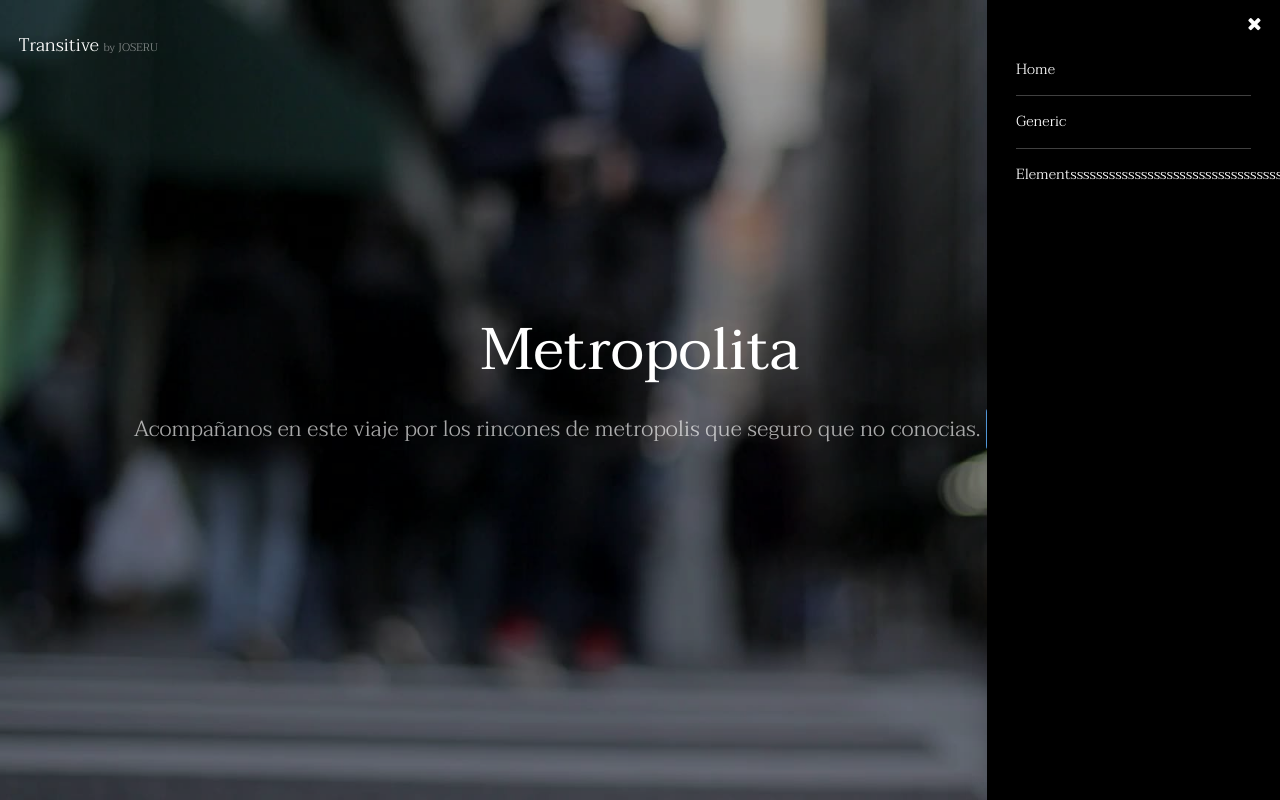
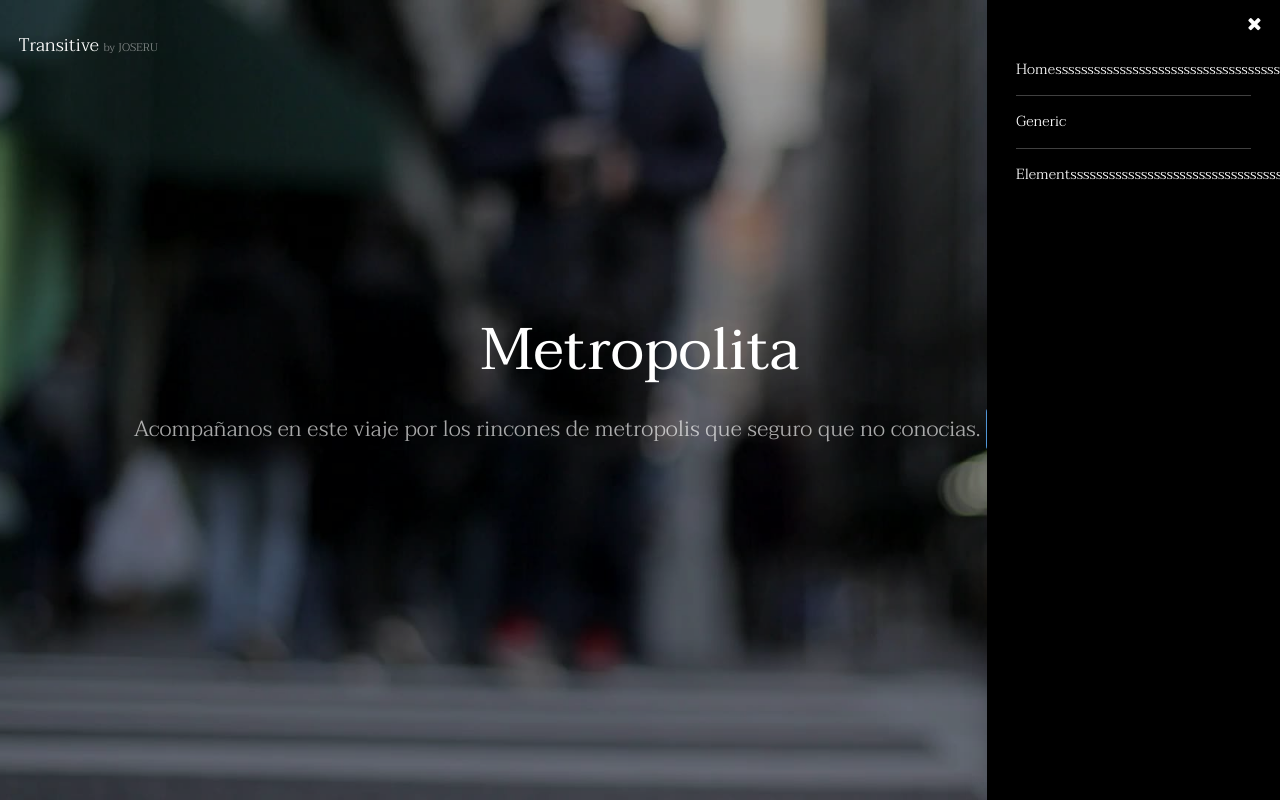
Before and after one commit to JOSDONARE/prueba-examen12, a plain HTML site: page index.html in a window 1280 px wide. Both pictures are taken after a click on the link 1255 px from the left and 46 px from the top of the page. Shown: the top 800 px of the page. Drawn offline with Linux system fonts and the light colour scheme.

Commit message:
he cambiado en feature 2 el indexssssssssssssss

```diff
--- a/index.html
+++ b/index.html
@@ -22,7 +22,7 @@
 		<!-- Nav -->
 			<nav id="menu">
 				<ul class="links">
-					<li><a href="index.html">Home</a></li>
+					<li><a href="index.html">Homesssssssssssssssssssssssssssssssssssssssssssssssssssssssssssssssss</a></li>
 					<li><a href="generic.html">Generic</a></li>
 					<li><a href="elements.html">Elementssssssssssssssssssssssssssssssssssssss</a></li>
 				</ul>
```
